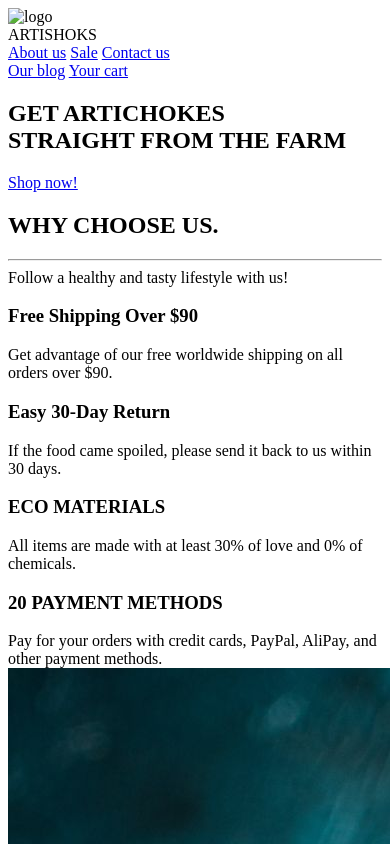
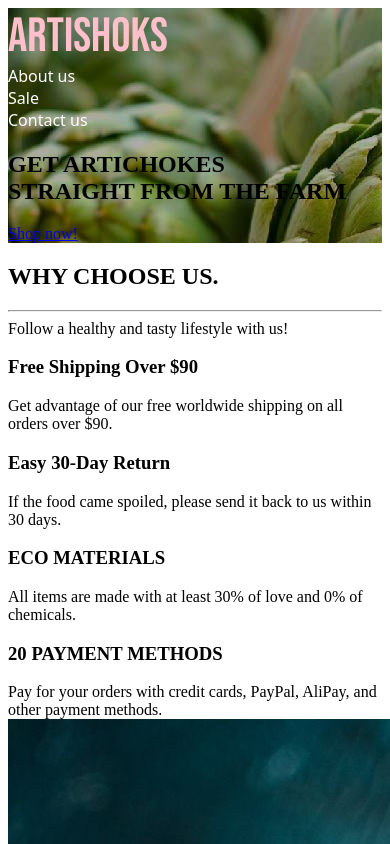
Before and after one commit to iliketeeeeeeea/artishoks, a plain HTML site: page index.html in a window 390 px wide. Shown: the top 844 px of the page. Drawn offline with Linux system fonts and the light colour scheme.

Commit message:
Sample code

```diff
--- a/index.html
+++ b/index.html
@@ -3,31 +3,29 @@
 <head>
     <title>Artishoks</title>
     <meta charset="UTF-8">
+    <link href="style.css" rel="stylesheet">
+    <link href="https://fonts.googleapis.com/css2?family=Bebas+Neue&display=swap" rel="stylesheet">
+    <link href="https://fonts.googleapis.com/css2?family=Noto+Sans+JP:wght@300&display=swap" rel="stylesheet">
     <meta name="viewport" content="width=device-width, initial-scale=1.0">
     <title>Document</title>
 </head>
 <body>
     <header>
         <nav>
-            <img src="img/logo.ai" width="20" alt="logo">
-            <div class="logo">
-                ARTISHOKS
+             <a class="logo">ARTISHOKS</a>
+            <div>
+                <a class="menu" href="#aboutus">About us</a>
+                <a class="menu" href="#sale">Sale</a>
+                <a class="menu" href="#">Contact us</a>
             </div>
-            <div class="menu">
-                <a href="#aboutus">About us</a>
-                <a href="#sale">Sale</a>
-                <a href="#">Contact us</a>
-            </div>
-            <a href="blog.html">Our blog</a>
-            <a href="cart.html">Your cart</a>
         </nav>
-        <section>
+        <section class="start">
             <h1>GET ARTICHOKES<br>STRAIGHT FROM THE FARM</h1>
             <a href="#maincollection">Shop now!</a>
         </section>
     </header>
     <main>
-        <div class="description">
+        <div class="why-choose-us">
             <h2>WHY CHOOSE US.</h2>
             <hr>
             <a>Follow a healthy and tasty lifestyle with us!</a>
--- /dev/null
+++ b/style.css
@@ -0,0 +1,16 @@
+@media (max-width: 992px) {
+header {
+    background-image: url("../img/back.jpg");
+}
+.logo {
+    font-family: Bebas Neue;
+    color: pink;
+    font-size: 48px;
+}
+ .menu {
+    display: flex;
+    font-family: Noto Sans;
+    text-decoration: none;
+    color: white;
+}
+}
```
Also changed, not shown: img/back.jpg (added), 2 other files.
